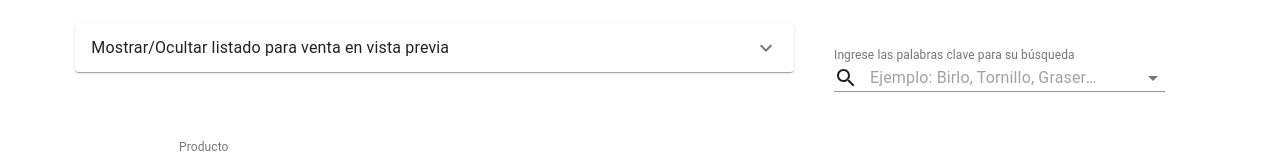
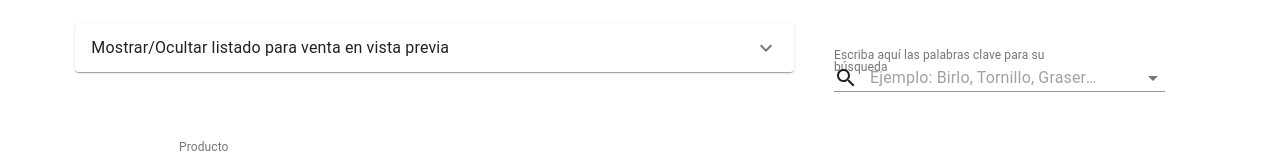
Before and after one commit to JeanFrancisco/client_app_store_inventory, a React (Create React App) app: page /1 in a window 1280 px wide. Shown: the top 155 px of the page. Built offline with nearby package versions, Linux system fonts and the light colour scheme.

Commit message:
Minnor change. Formatting code

```diff
--- a/src/components/SearchBar/SearchBar.jsx
+++ b/src/components/SearchBar/SearchBar.jsx
@@ -15,7 +15,7 @@ const Searchbar = () => {
 
     const customTextField = (params) => {
 
-        const {InputProps, ...other_params} = params;
+        const { InputProps, ...other_params } = params;
         const current_start_adorment = InputProps.startAdornment;
 
         const adorment = (
@@ -31,7 +31,7 @@ const Searchbar = () => {
 
         return (
             <TextField
-                label="Ingrese las palabras clave para su búsqueda"
+                label="Escriba aquí las palabras clave para su búsqueda"
                 variant="standard"
                 placeholder="Ejemplo: Birlo, Tornillo, Grasera, Automotriz, Allen, etc."
                 InputProps={ InputProps }
```
Also changed, not shown: src/components/ListProducts/ListProducts.jsx (+8 -3 lines), src/components/SalePreviewCalculator/SalePreviewCalculator.jsx (+6 -1 lines).
